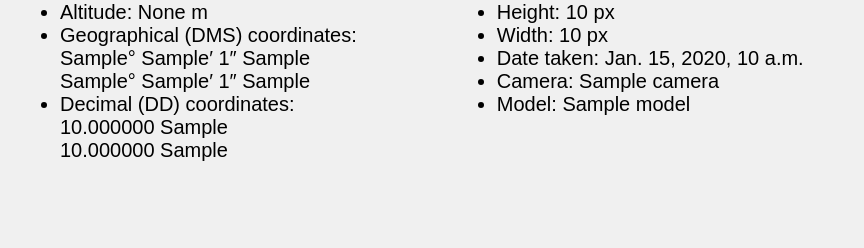
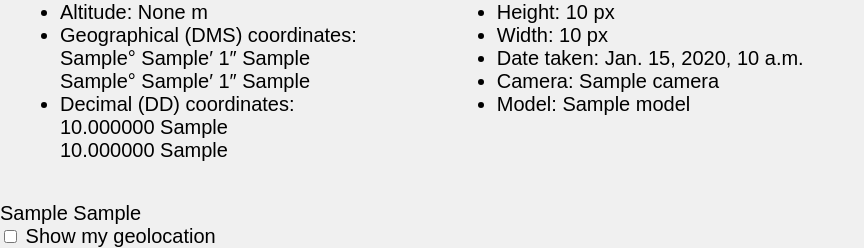
Before and after one commit to 117marta/Photo_info, a Django app: template photo/photo_app/templates/photo_app/photo-info.html in a window 1280 px wide. Shown: the part 749-997 px from the top of the page, without its empty margins (0-864 px from the left). Before the commit the page ends 910 px from the top, so only its background shows below. Run offline with Django 3.2, Linux system fonts and the light colour scheme; the template is opened without the code that fills it: most values are stand-ins (such as "Sample title", 1, 10 or a date in 2020); grey boxes marked "Sample" are stand-in pictures.

Commit message:
Get geolocation of user

```diff
--- a/photo/photo_app/static/css/style.css
+++ b/photo/photo_app/static/css/style.css
@@ -34,3 +34,7 @@ header {
   filter: contrast(150%);
   transition: 0.5s;
 }
+
+#user_geolocation_map {
+  margin-left: 50px;
+}
--- /dev/null
+++ b/photo/photo_app/static/js/app.js
@@ -0,0 +1,34 @@
+// Get geolocation of user
+var lat_geolocation;
+var lon_geolocation;
+
+if ("geolocation" in navigator) {
+navigator.geolocation.getCurrentPosition(
+    function (position) {
+      console.log('Geolocation has been set successfully!');
+      lat_geolocation = position.coords.latitude;
+      lon_geolocation = position.coords.longitude;
+      console.log('Latitude:', lat_geolocation);
+      console.log('Longitude:', lon_geolocation);
+      document.cookie = 'lat=' + position.coords.latitude;
+      document.cookie = 'lon=' + position.coords.longitude;
+  }, function (error) {
+      console.log('Geolocation could not be obtained.')
+  });
+}
+
+
+// Show map with user's geolocation
+const checkbox = document.getElementById('show_user_geolocation');
+console.log(checkbox)
+const user_map = document.getElementById('user_geolocation_map');
+console.log(user_map)
+user_map.style.display = 'none';
+
+checkbox.addEventListener('click', function () {
+    if (this.checked) {
+        user_map.style.display = '';
+    } else {
+        user_map.style.display = 'none';
+    }
+});
--- a/photo/photo_app/templates/photo_app/photo-info.html
+++ b/photo/photo_app/templates/photo_app/photo-info.html
@@ -1,5 +1,6 @@
 <!DOCTYPE html>
 <html lang="en">
+{% load static %}
 <head>
     <meta charset="UTF-8">
     <title>Photo info</title>
@@ -49,5 +50,19 @@
     </div>
 </section>
 
+<div id="user_geolocation">
+    <div id="user_geolocation_txt">
+        {{ lat_user }}
+        {{ lon_user }}<br>
+        <input id="show_user_geolocation" type="checkbox">
+        <label for="show_user_geolocation">Show my geolocation</label>
+    </div>
+    <div id="user_geolocation_map">
+        <strong>You are here<br></strong>
+        {{ m_user|safe }}
+    </div>
+</div>
+
 </body>
+<script src="{% static 'js/app.js' %}"></script>
 </html>
```
Also changed, not shown: photo/photo_app/views.py (+33 -5 lines).
